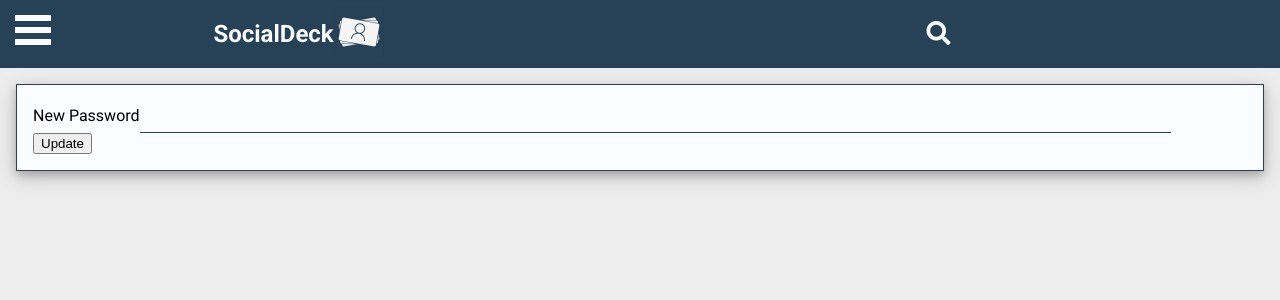
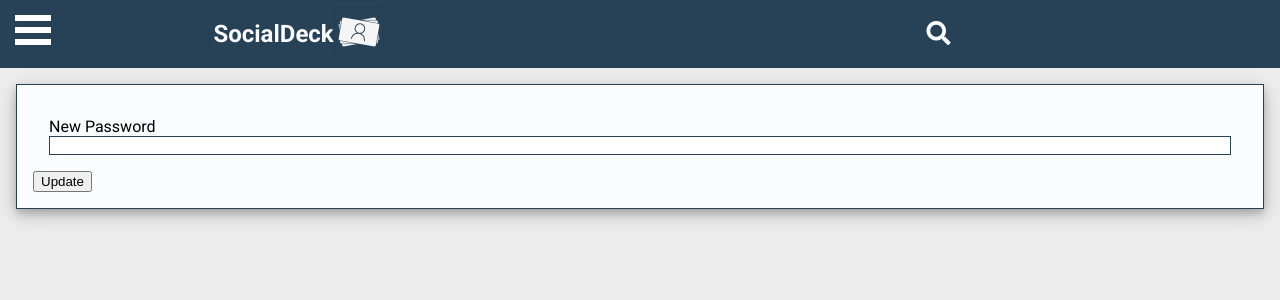
Before and after one commit to SocialDeck/socialdeck-frontend, a React (Create React App) app in the folder socialdeck-fe-app/: page /passwordreset/1 in a window 1280 px wide. Shown: the top 300 px of the page. Built offline with nearby package versions, Linux system fonts and the light colour scheme.

Commit message:
change formatting on password recovery

```diff
--- a/socialdeck-fe-app/src/Components/PasswordReset.js
+++ b/socialdeck-fe-app/src/Components/PasswordReset.js
@@ -22,7 +22,13 @@
         {(updateUser) => (
           <React.Fragment>
             <div className='card'>
-              <div className='cardLine'>New Password<input type='password' onChange={(e) => this.updateState(e, 'newPassword')} />  </div>
+              <div className='loginRow'>
+                <label htmlFor='password'>New Password</label>
+                <input
+                  id='password'
+                  type='password'
+                  onChange={(e) => this.updateState(e, 'newPassword')} />
+              </div>
               <button onClick={e => {
                 updateUser({ variables: {
                   token: this.props.token,
```
